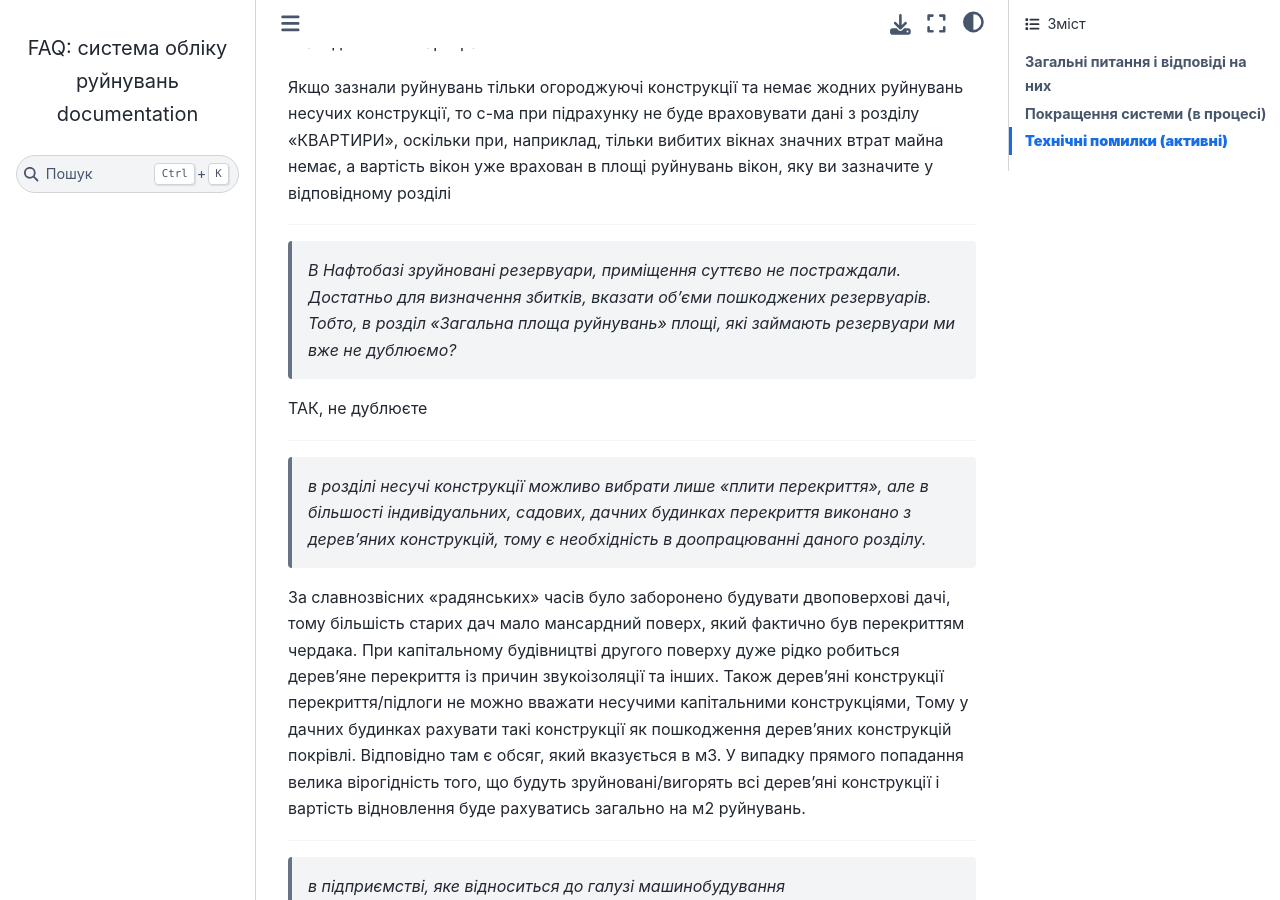
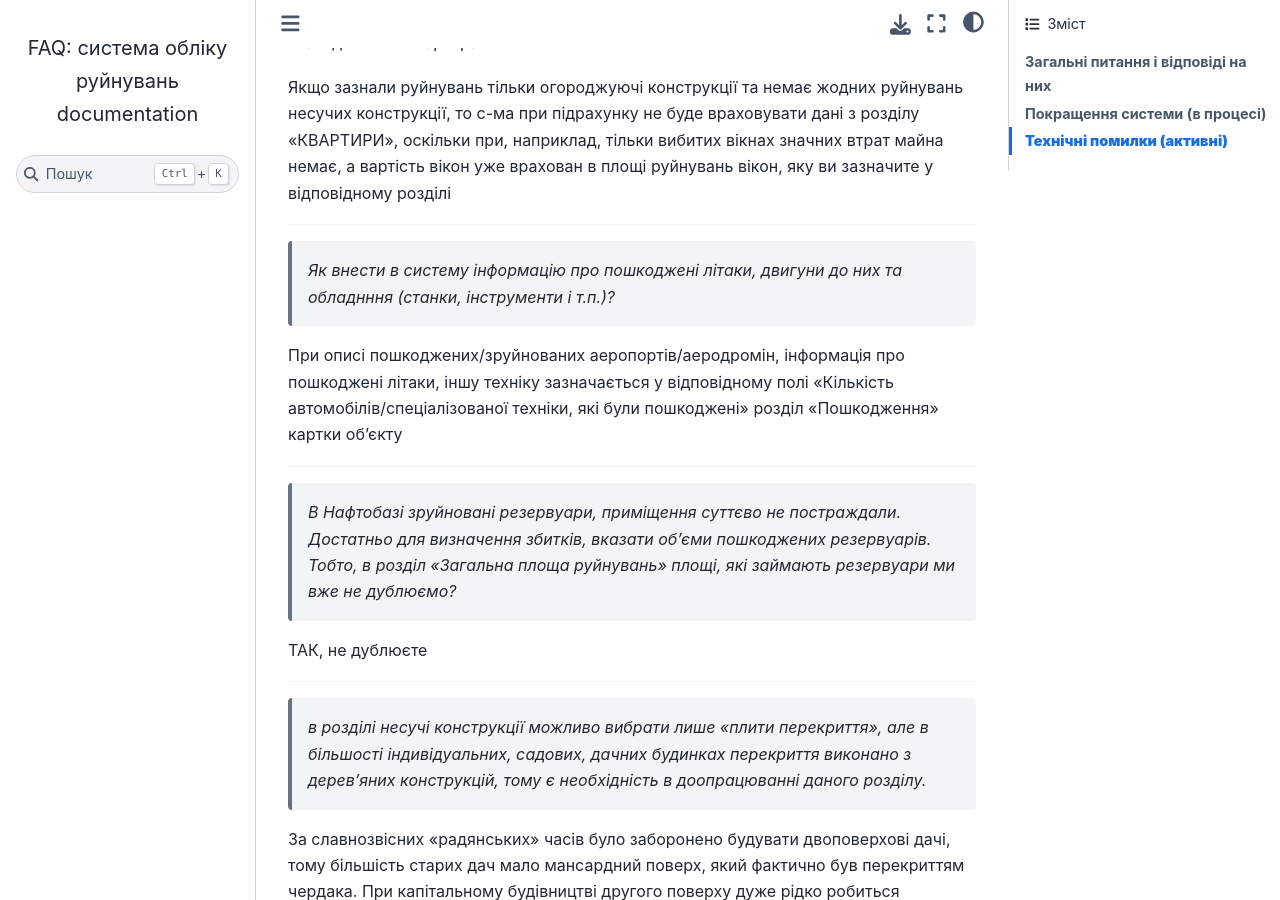
Before and after one commit to hp0404/docs.rebuild, a Sphinx documentation site: the page built from docs/source/index.md, in a window 1280 px wide and 900 px high, scrolled down 14882 px. Built offline with Sphinx 7.4.7 and the Sphinx Book theme 1.1.4, drawn with Linux system fonts in a browser that asks for light colours; some of the changed text lies outside the part shown.

Commit message:
Updated docs

```diff
--- a/docs/source/index.md
+++ b/docs/source/index.md
@@ -376,6 +376,11 @@
 Якщо зазнали руйнувань тільки огороджуючі конструкції та немає жодних руйнувань несучих конструкції, то с-ма при підрахунку не буде враховувати дані з розділу "КВАРТИРИ", оскільки при, наприклад, тільки вибитих вікнах значних втрат майна немає, а вартість вікон уже врахован в площі руйнувань вікон, яку ви зазначите у відповідному розділі
 
 ---
+> *Як внести в систему інформацію про пошкоджені літаки, двигуни до них  та  обладнння (станки, інструменти і т.п.)?*
+
+При описі пошкоджених/зруйнованих аеропортів/аеродромін, інформація про пошкоджені літаки, іншу техніку зазначається у відповідному полі "Кількість автомобілів/спеціалізованої техніки, які були пошкоджені" розділ "Пошкодження" картки об'єкту
+
+---
 > *В Нафтобазі зруйновані резервуари, приміщення суттєво не постраждали. Достатньо для визначення збитків, вказати об'єми пошкоджених резервуарів. Тобто, в розділ "Загальна площа руйнувань" площі, які займають резервуари ми вже не дублюємо?*
 
 ТАК, не дублюєте
@@ -545,6 +550,11 @@
 ---
 
 <!-- suggestions starts -->
+> *Прохання зробити можливим вивантажування картки окремого об'єкту. Дякую.*
+
+буде реалізовано згодом
+
+---
 > *Просимо додати статус обєкта, окрім "перевірка" ще й "внесено повну інформацію" (автоматичне присвоєння тим обєктам, в яких заповнені усі обов'язкові поля з червоною зірочкою). Для того, щоб не було непорозумінь при підготовці матеріалів на селектор*
 
 це питання обговорювалось вже кілька разів на кількох нарадах - з самого початку створення с-ми нами передбачено такий статус, він буде називатись "Верифіковано".
```
Also changed, not shown: other parts of docs/source/index.md (+1 -1 lines).
